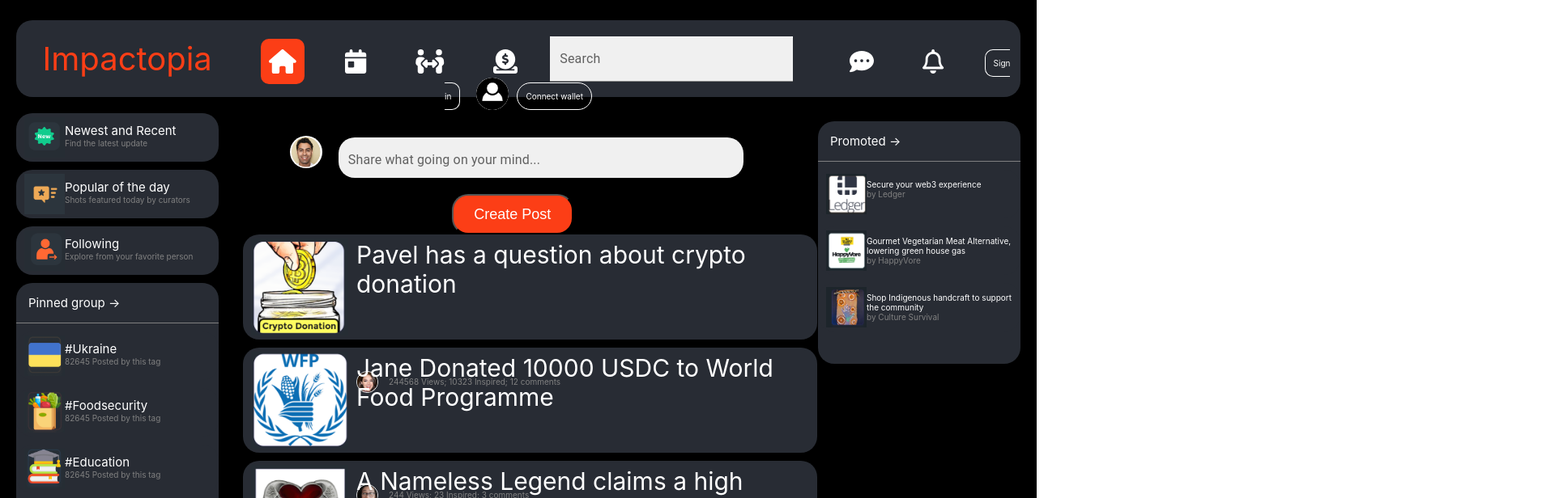
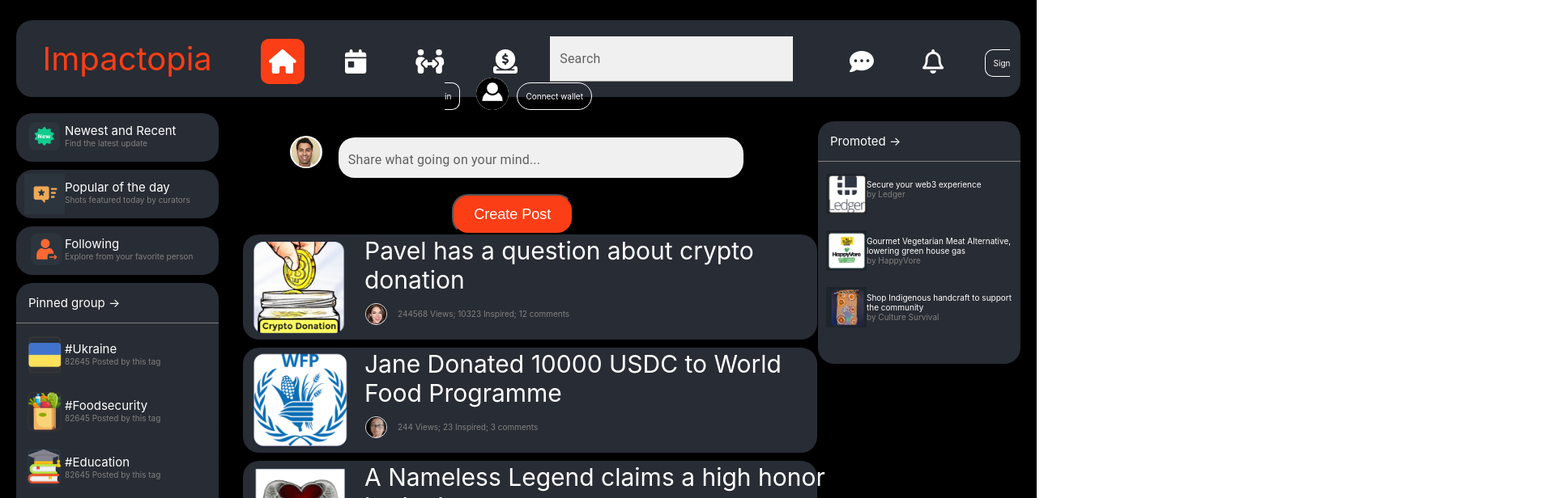
Before and after one commit to grey220022/Impact, a React (Create React App) app: page / in a window 1280 px wide. Shown: the top 616 px of the page at 81% size, 1920 px wide, since content can reach past the window. Built offline with nearby package versions, Linux system fonts and the light colour scheme.

Commit message:
fix layout

```diff
--- a/src/style/page1.css
+++ b/src/style/page1.css
@@ -37,7 +37,7 @@
   text-align: left;
   margin-left: 10px;
   margin-right: 10px;
-  float: left;
+  width: 50px;
 }
 
 .Topic-photo{
@@ -63,13 +63,19 @@
 
 .Topic-text{
   display: inline;
-  position: relative;
+  position: absolute;
+  width: 99%;
+  left: 780px;
+  margin-top: -55px;
 }
 
 .Topic-text1{
   font-size: 30px;
   text-align: left;
   padding-top: 7px;
+  position: absolute;
+  width: 45%;
+  left: -330px;
 }
 
 .Topic-text2{
@@ -85,4 +91,5 @@
   position: absolute;
   bottom: -110px;
   height: 20px;
+  left: -469px;
 }
```
